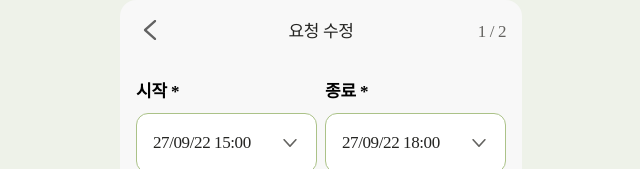
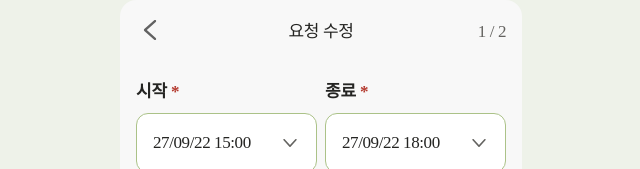
Before and after one commit to LEle-donut91/LIKELION_14th_2SWU_FE, a React (Vite) app in the folder gyeot_fe/: page /request/edit-form/1 in a window 1280 px wide. Shown: the top 169 px of the page, without its empty margins (319-959 px from the left). Built offline with nearby package versions, Linux system fonts and the light colour scheme; no server answers; a web font is replaced by a local one.

Commit message:
design: 필수 입력 항목 타이틀 디자인 수정

```diff
--- a/gyeot_fe/src/features/request/components/Section/InputSection.jsx
+++ b/gyeot_fe/src/features/request/components/Section/InputSection.jsx
@@ -1,11 +1,18 @@
 import styles from "@/features/request/components/Section/InputSection.module.css";
 
-function InputSection({ title, size, value, onChange, onFocus, readOnly }) {
+function InputSection({ title, isRequired, size, value, onChange, onFocus, readOnly }) {
   return (
     <section className={styles.inputSection}>
-      {/* section 타이틀 */}
-      <span className={`${styles.sectionTitle} typoBodyStrong`}>{title}</span>
-
+      {/* section 타이틀 (isRequired가 true일 때만 필수 표시 "*" 추가) */}
+      <span className={`${styles.sectionTitle} typoBodyStrong`}>
+        {title}
+        {isRequired && (
+          <>
+            {" "}
+            <span className={styles.requiredMark}>*</span>
+          </>
+        )}
+      </span>
       {/* 내용 입력 칸 (size 값에 따라 input 또는 textarea 렌더링) */}
       {size === "large" ? (
         <textarea
--- a/gyeot_fe/src/features/request/components/Section/InputSection.module.css
+++ b/gyeot_fe/src/features/request/components/Section/InputSection.module.css
@@ -5,6 +5,11 @@
 
 .sectionTitle {
   padding: 0px 0px 8px;
+  color: var(--color-gray-900);
+}
+
+.requiredMark {
+  color: var(--color-red-700);
 }
 
 .sectionInput {
--- a/gyeot_fe/src/features/request/components/Section/SelectSection.jsx
+++ b/gyeot_fe/src/features/request/components/Section/SelectSection.jsx
@@ -1,7 +1,7 @@
 import styles from "@/features/request/components/Section/SelectSection.module.css";
 import iconDown from "@/shared/assets/icons/iconDown.svg";
 
-function SelectSection({ title, text, width, onClick }) {
+function SelectSection({ title, isRequired, text, width, onClick }) {
   // 텍스트가 존재하고 "한 명 선택/선택"이 아닐 때만 active 스타일 적용
   const isSelected =
     text && text !== "선택" && text !== "한 명 선택" && text.trim() !== "";
@@ -10,8 +10,16 @@ function SelectSection({ title, text, width, onClick }) {
 
   return (
     <section className={styles.selectSection}>
-      {/* section 타이틀 */}
-      <span className={`${styles.sectionTitle} typoBodyStrong`}>{title}</span>
+      {/* section 타이틀 (isRequired가 true일 때만 필수 표시 "*" 추가) */}
+      <span className={`${styles.sectionTitle} typoBodyStrong`}>
+        {title}
+        {isRequired && (
+          <>
+            {" "}
+            <span className={styles.requiredMark}>*</span>
+          </>
+        )}
+      </span>
 
       {/* 버튼 (선택 시트 표시) */}
       <button
--- a/gyeot_fe/src/features/request/components/Section/SelectSection.module.css
+++ b/gyeot_fe/src/features/request/components/Section/SelectSection.module.css
@@ -5,6 +5,11 @@
 
 .sectionTitle {
   padding: 0px 0px 8px;
+  color: var(--color-gray-900);
+}
+
+.requiredMark {
+  color: var(--color-red-700);
 }
 
 .sectionBtn {
--- a/gyeot_fe/src/features/request/pages/RequestEditForm.jsx
+++ b/gyeot_fe/src/features/request/pages/RequestEditForm.jsx
@@ -151,7 +151,8 @@ function RequestEditForm() {
         {/* 시작 - 종료 */}
         <div className={styles.timeSectionContainer}>
           <SelectSection
-            title="시작 *"
+            title="시작"
+            isRequired
             text={getDateTimeText(requestForm.startDateTime)}
             border={
               requestForm.startDateTime ? "borderActive" : "borderDefault"
@@ -160,7 +161,8 @@ function RequestEditForm() {
             onClick={() => setOpenSheet(REQUEST_SHEET.START)}
           />
           <SelectSection
-            title="종료 *"
+            title="종료"
+            isRequired
             text={getDateTimeText(requestForm.endDateTime)}
             border={requestForm.endDateTime ? "borderActive" : "borderDefault"}
             width="small"
@@ -202,7 +204,8 @@ function RequestEditForm() {
 
         {/* 장소 */}
         <InputSection
-          title="장소 *"
+          title="장소"
+          isRequired
           size="small"
           value={requestForm.location}
           onChange={(e) =>
```
